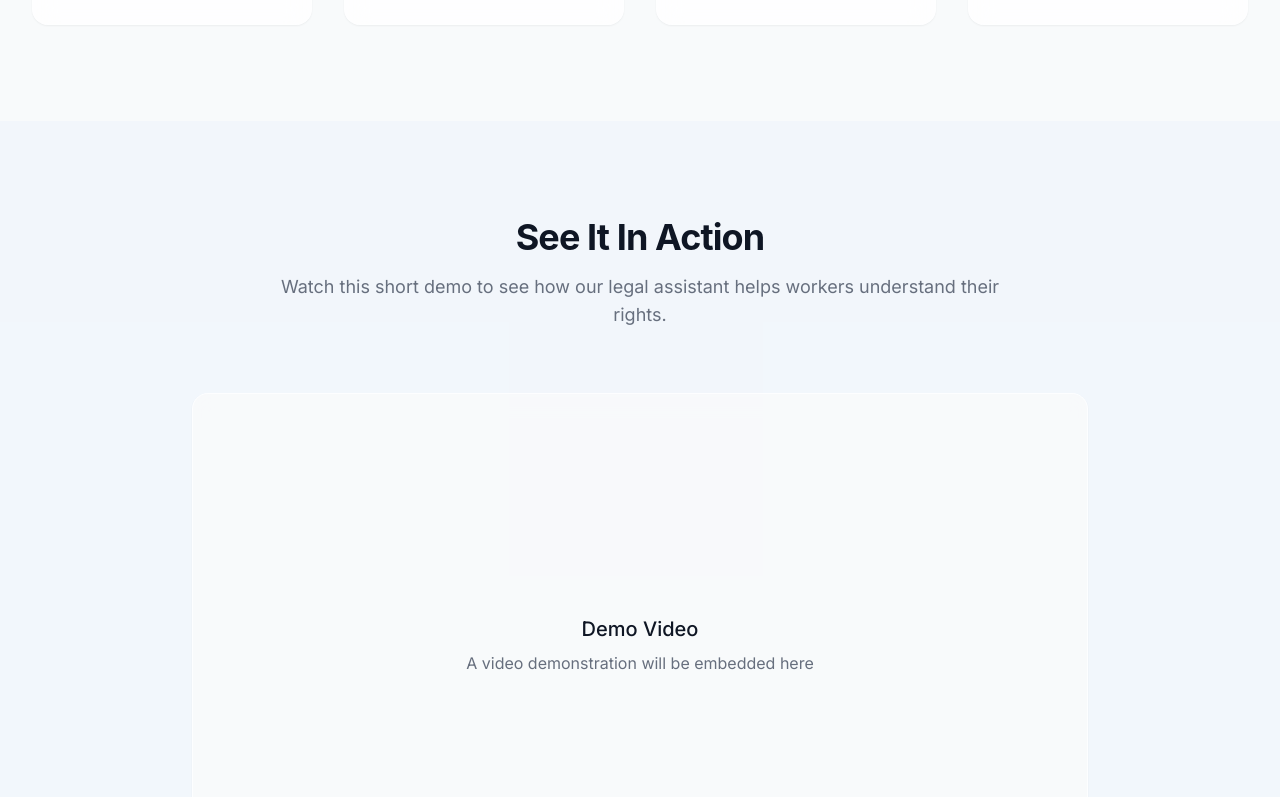
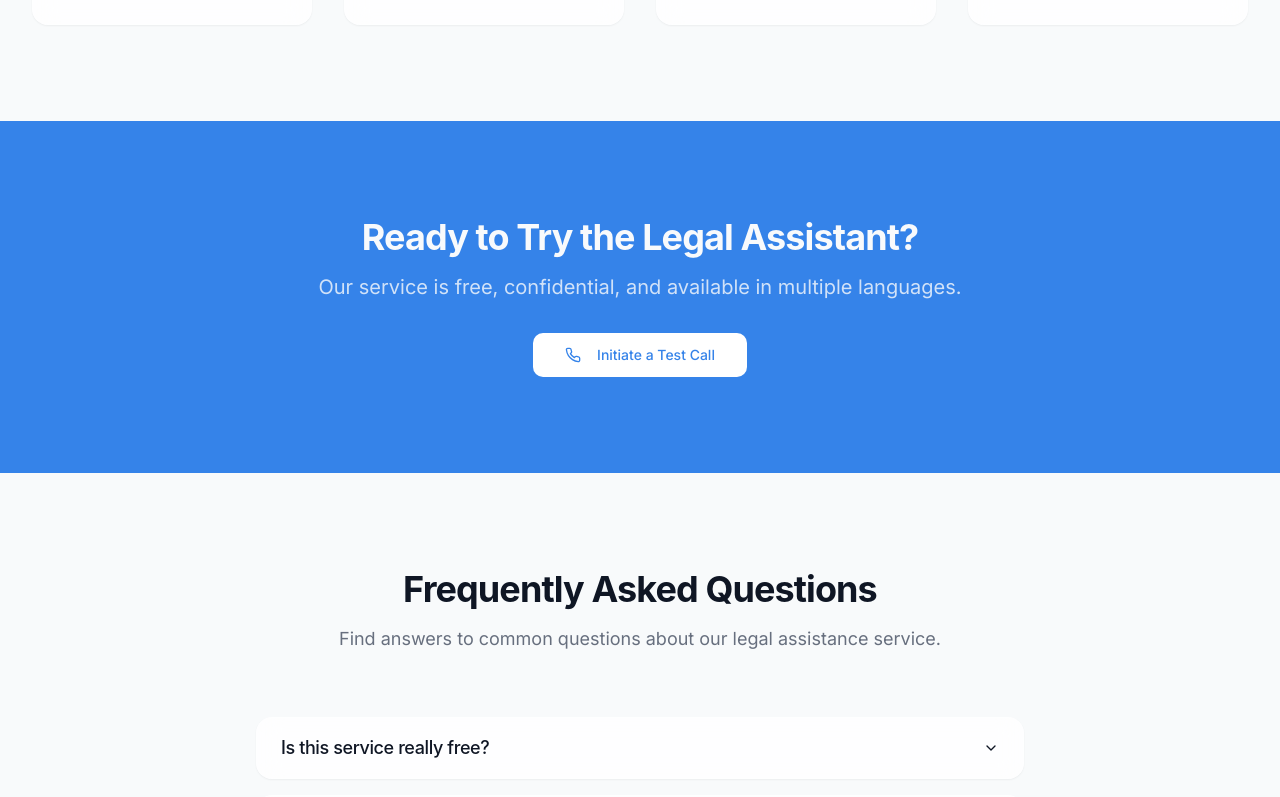
Before and after one commit to jaehyuk-choi/legal-lifeline-assistant, a React (Vite) app: page / in a window 1280 px wide. Shown: the part 1203-2000 px from the top of the page. Built offline with nearby package versions, Linux system fonts and the light colour scheme.

Commit message:
Remove demo video component
Removes the demo video component from the project.

```diff
--- a/src/pages/Index.tsx
+++ b/src/pages/Index.tsx
@@ -4,7 +4,6 @@ import { useToast } from '@/components/ui/use-toast';
 import Header from '@/components/Header';
 import Hero from '@/components/Hero';
 import HowItWorks from '@/components/HowItWorks';
-import DemoVideo from '@/components/DemoVideo';
 import CallToAction from '@/components/CallToAction';
 import FAQ from '@/components/FAQ';
 import Footer from '@/components/Footer';
@@ -43,7 +42,6 @@ const Index = () => {
       <main>
         <Hero onInitiateCall={handleInitiateCall} />
         <HowItWorks />
-        <DemoVideo />
         <CallToAction />
         <FAQ />
       </main>
```
